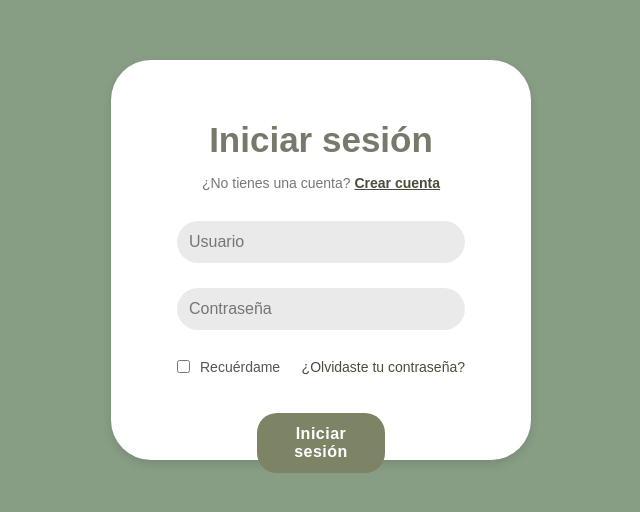
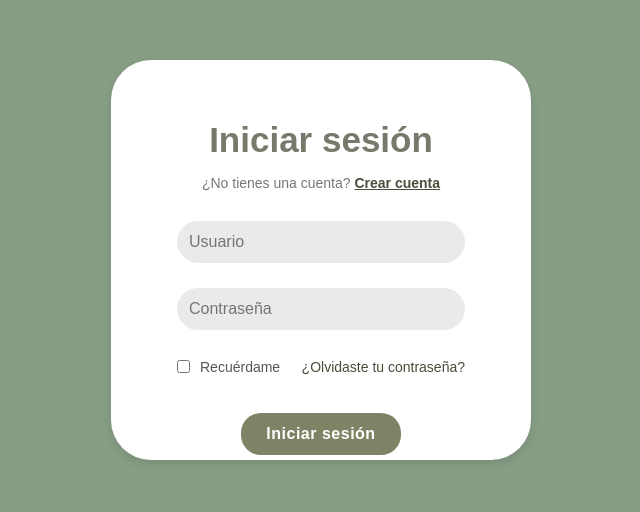
Before and after one commit to VivineyD1az/EcoHome, a React (Create React App) app: page /login in a window 1280 px wide. Shown: the part 140-652 px from the top of the page, without its empty margins (319-959 px from the left). Built offline with nearby package versions, Linux system fonts and the light colour scheme.

Commit message:
Redirection to dataentry url

```diff
--- a/src/pages/Login.jsx
+++ b/src/pages/Login.jsx
@@ -21,7 +21,7 @@ const Login= () => {
             </label>
             <a href="/Login">¿Olvidaste tu contraseña?</a>
           </div>
-          <button className={styles.button} type="submit">
+          <button className={styles.buttonlogin} type="submit">
             Iniciar sesión
           </button>
         </form>
--- a/src/styles/login.module.css
+++ b/src/styles/login.module.css
@@ -62,7 +62,7 @@
     display: block;
 }
 
-.button {
+.buttonlogin {
     background-color: #7C8465;
     color: white;
     border: none;
@@ -71,11 +71,11 @@
     font-size: 16px;
     cursor: pointer;
     margin: 10px auto;
-    width: 40%;
+    width: 50%;
     display: block;
 }
 
-.button:hover {
+.buttonlogin:hover {
     background-color: #8A9688;
 }
 
```
